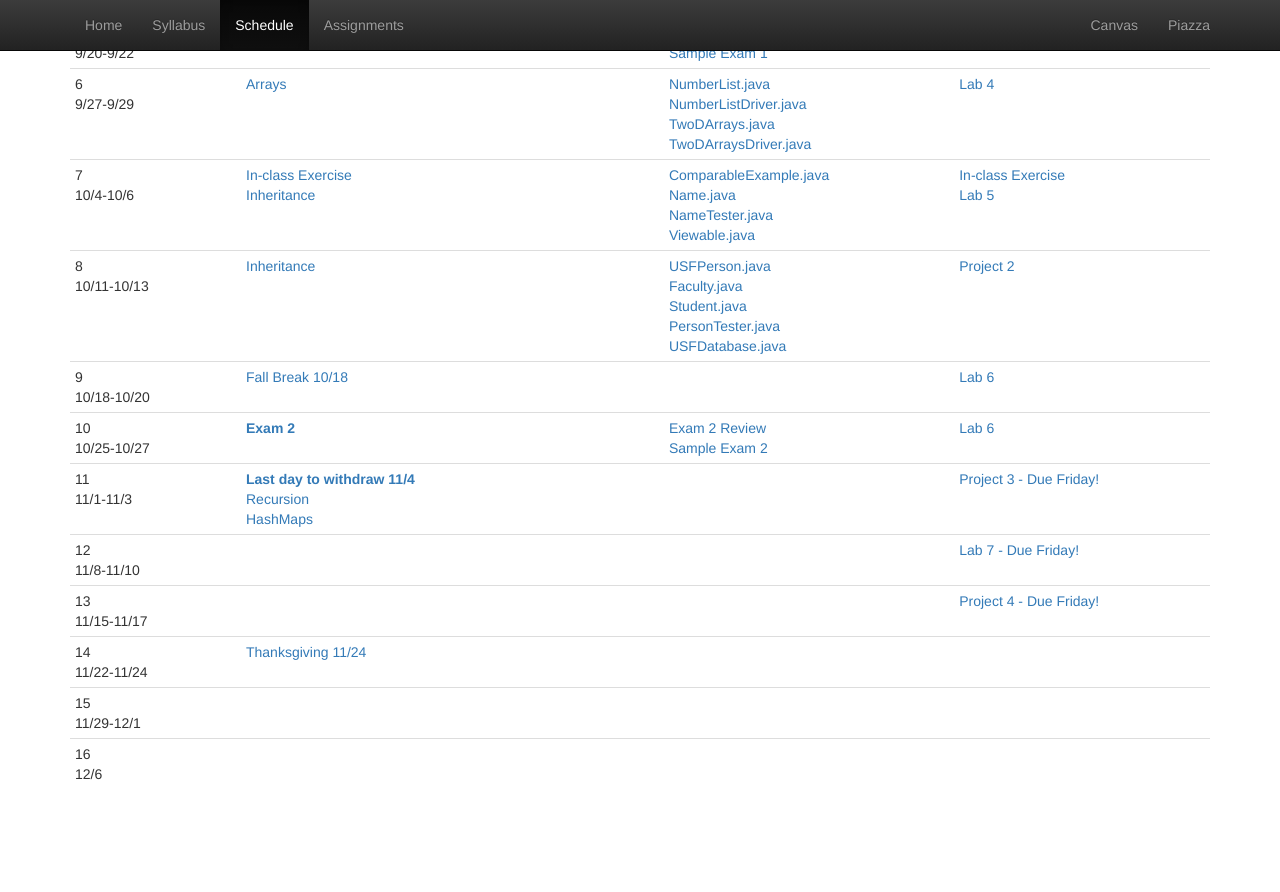
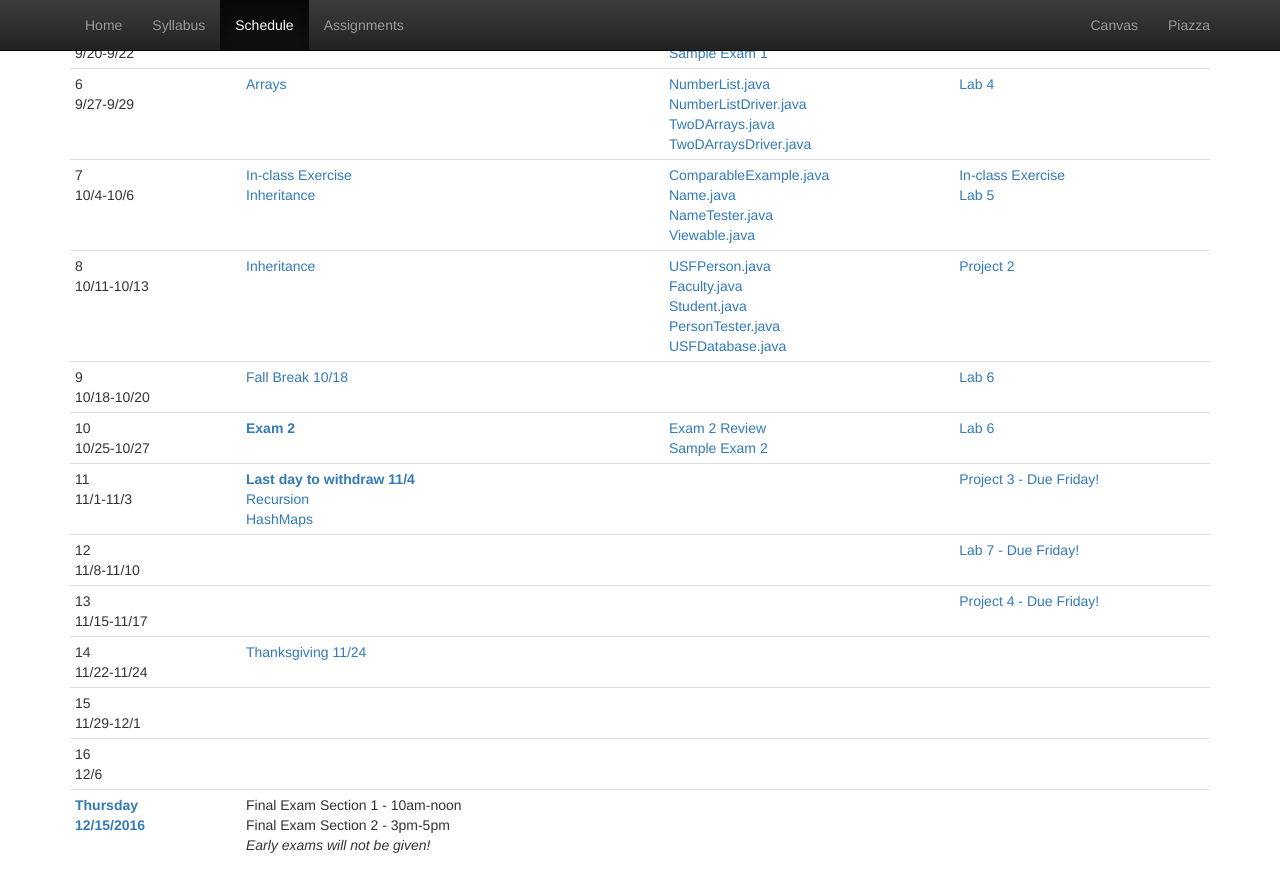
Before and after one commit to CS112-F16/cs112-f16.github.io, a Jekyll site: the page built from schedule.html, in a window 1280 px wide and 900 px high, scrolled down 817 px. Shown: the top 892 px of the window. Built offline with Jekyll 4.4.1, drawn with Linux system fonts in a browser that asks for light colours; before the commit the page ends 1646 px from its top, so only the background shows below that.

Commit message:
add final exam times

```diff
--- a/schedule.html
+++ b/schedule.html
@@ -217,6 +217,17 @@ title: Schedule
       <td></td>
       <td></td>
     </tr>
+    <tr>
+      <td><strong><span class="text-primary">Thursday <br/>12/15/2016</span></strong></td>
+      <td>
+        Final Exam Section 1 - 10am-noon<br/>
+        Final Exam Section 2 - 3pm-5pm<br/>
+        <i>Early exams will not be given!</i>
+        </td>
+      <td></td>
+      <td></td>
+    </tr>
+
   </tbody>
 </table>
 </div>
```
